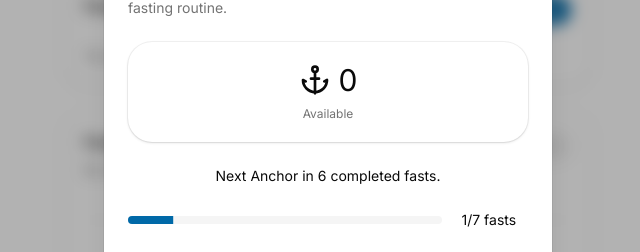
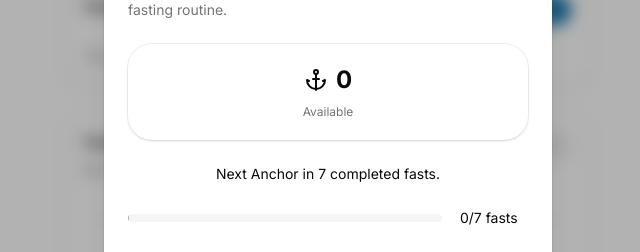
Before and after one commit to shravzzv/trinity, a Next.js app: page / in a window 1280 px wide. Both pictures are taken after a click on the button "0 Anchors". Shown: the part 212-464 px from the top of the page, without its empty margins (312-952 px from the left). Built offline with nearby package versions, Linux system fonts and the light colour scheme.

Commit message:
feat: hook state to the progress card component

```diff
--- a/app/page.tsx
+++ b/app/page.tsx
@@ -9,6 +9,7 @@ import WeightStatistics from '@/components/weight-statistics'
 import { useFasting } from '@/hooks/use-fasting'
 import { useWeight } from '@/hooks/use-weight'
 import ProgressCard from '@/components/progress-card'
+import { useGamification } from '@/hooks/use-gamification'
 
 export default function Page() {
   const {
@@ -40,10 +41,31 @@ export default function Page() {
     isLoading: isWeightStateLoading,
   } = useWeight()
 
+  const {
+    xp,
+    level,
+    streak,
+    anchors,
+    awardXp,
+    awardAnchor,
+    spendAnchor,
+    resetStreak,
+    incrementStreak,
+    isLoading: isGamificationLoading,
+  } = useGamification()
+
   return (
     <main className='mx-auto max-w-xl space-y-6 px-6 py-6'>
       <Header />
-      <ProgressCard fasts={fasts} />
+
+      <ProgressCard
+        xp={xp}
+        fasts={fasts}
+        level={level}
+        streak={streak}
+        anchors={anchors}
+        isLoading={isGamificationLoading}
+      />
 
       <FastingTimer
         fasts={fasts}
@@ -53,9 +75,9 @@ export default function Page() {
         startFasting={startFasting}
         updatePlanId={updatePlanId}
         isLoading={isFastingStateLoading}
+        startAnchoredSession={startAnchoredSession}
         updateSessionStartedAt={updateSessionStartedAt}
         preferredFastStartTime={preferredFastStartTime}
-        startAnchoredSession={startAnchoredSession}
       />
 
       <FastingStatistics
--- a/components/anchors-dialog.tsx
+++ b/components/anchors-dialog.tsx
@@ -17,14 +17,20 @@ import {
   AccordionItem,
   AccordionTrigger,
 } from '@/components/ui/accordion'
-import { anchorsAccordionInfo } from '@/constants/gamification'
+import {
+  ANCHOR_STREAK_REQUIREMENT,
+  anchorsAccordionInfo,
+} from '@/constants/gamification'
 import { Card, CardContent } from './ui/card'
 
-export default function AnchorsDialog() {
-  const anchorsAvailable = 0
-  const fastsRequired = 7
-  const fastsCompleted = 1
-  const progress = (fastsCompleted / fastsRequired) * 100
+interface AnchorsDialogProps {
+  anchors: number
+}
+
+export default function AnchorsDialog({ anchors }: AnchorsDialogProps) {
+  const fastsCompleted = 0
+  const anchorsAvailable = anchors
+  const progress = (fastsCompleted / ANCHOR_STREAK_REQUIREMENT) * 100
 
   return (
     <Dialog>
@@ -52,23 +58,24 @@ export default function AnchorsDialog() {
         </DialogHeader>
 
         <Card>
-          <CardContent className='flex flex-col items-center justify-center gap-2'>
+          <CardContent className='flex flex-col items-center justify-center gap-2 p-0'>
             <div className='flex items-center justify-center gap-2'>
-              <Anchor className='size-8' />
-              <p className='text-3xl'>{anchorsAvailable}</p>
+              <Anchor className='size-6' />
+              <p className='text-2xl font-bold'>{anchorsAvailable}</p>
             </div>
             <p className='text-muted-foreground text-xs'>Available</p>
           </CardContent>
         </Card>
 
         <p className='text-center'>
-          Next Anchor in {fastsRequired - fastsCompleted} completed fasts.
+          Next Anchor in {ANCHOR_STREAK_REQUIREMENT - fastsCompleted} completed
+          fasts.
         </p>
 
         <div className='flex items-center gap-2'>
           <Progress value={progress} className='flex-3 lg:flex-4' />
           <p className='flex-1 text-center'>
-            {fastsCompleted}/{fastsRequired} fasts
+            {fastsCompleted}/{ANCHOR_STREAK_REQUIREMENT} fasts
           </p>
         </div>
 
--- a/components/levels-dialog.tsx
+++ b/components/levels-dialog.tsx
@@ -21,11 +21,16 @@ import { levelsAccordionInfo } from '@/constants/gamification'
 import { Card, CardContent } from './ui/card'
 import { Separator } from './ui/separator'
 
-export default function LevelsDialog() {
-  const currentLevel = 0
+interface LevelsDialogProps {
+  xp: number
+  level: number
+}
+
+export default function LevelsDialog({ xp, level }: LevelsDialogProps) {
+  const xpEarned = xp
+  const xpRequired = 100
+  const currentLevel = level
   const nextLevel = currentLevel + 1
-  const xpEarned = 25
-  const xpRequired = 100
   const progress = (xpEarned / xpRequired) * 100
 
   return (
--- /dev/null
+++ b/components/progress-card-skeleton.tsx
@@ -0,0 +1,14 @@
+import { Card, CardContent } from './ui/card'
+import { Skeleton } from './ui/skeleton'
+
+export default function ProgressCardSkeleton() {
+  return (
+    <Card className='py-2'>
+      <CardContent className='grid grid-cols-3 justify-center gap-2 px-2'>
+        <Skeleton className='h-16 rounded-2xl' />
+        <Skeleton className='h-16 rounded-2xl' />
+        <Skeleton className='h-16 rounded-2xl' />
+      </CardContent>
+    </Card>
+  )
+}
--- a/components/progress-card.tsx
+++ b/components/progress-card.tsx
@@ -3,18 +3,33 @@ import StreakDialog from './streak-dialog'
 import AnchorsDialog from './anchors-dialog'
 import LevelsDialog from './levels-dialog'
 import type { Fast } from '@/types/fasting'
+import ProgressCardSkeleton from './progress-card-skeleton'
 
 interface ProgressCardProps {
   fasts: Fast[]
+  xp: number
+  level: number
+  streak: number
+  anchors: number
+  isLoading: boolean
 }
 
-export default function ProgressCard({ fasts }: ProgressCardProps) {
+export default function ProgressCard({
+  fasts,
+  xp,
+  level,
+  streak,
+  anchors,
+  isLoading,
+}: ProgressCardProps) {
+  if (isLoading) return <ProgressCardSkeleton />
+
   return (
     <Card className='py-2'>
       <CardContent className='grid grid-cols-3 gap-2 px-2'>
-        <StreakDialog fasts={fasts} />
-        <AnchorsDialog />
-        <LevelsDialog />
+        <StreakDialog fasts={fasts} streak={streak} />
+        <AnchorsDialog anchors={anchors} />
+        <LevelsDialog xp={xp} level={level} />
       </CardContent>
     </Card>
   )
--- a/components/streak-dialog.tsx
+++ b/components/streak-dialog.tsx
@@ -41,13 +41,18 @@ const streakLegend = [
 
 interface StreakDialogProps {
   fasts: Fast[]
+  streak: number
 }
 
-export default function StreakDialog({ fasts }: StreakDialogProps) {
+const getLongestStreak = (fasts: Fast[]): number => {
+  return fasts.length
+}
+
+export default function StreakDialog({ fasts, streak }: StreakDialogProps) {
   const { completed, missed, anchored } = getStreakCalendarDays(fasts)
 
-  const currentStreak = 0
-  const longestStreak = 0
+  const currentStreak = streak
+  const longestStreak = getLongestStreak(fasts)
   const isCurrentStreakPersonalBest =
     currentStreak > 0 && currentStreak === longestStreak
 
--- a/constants/gamification.ts
+++ b/constants/gamification.ts
@@ -74,3 +74,5 @@ export const xpRewards = {
   setTargetWeight: 10,
   addedWeightEntry: 3,
 } as const
+
+export const ANCHOR_STREAK_REQUIREMENT = 7
```
